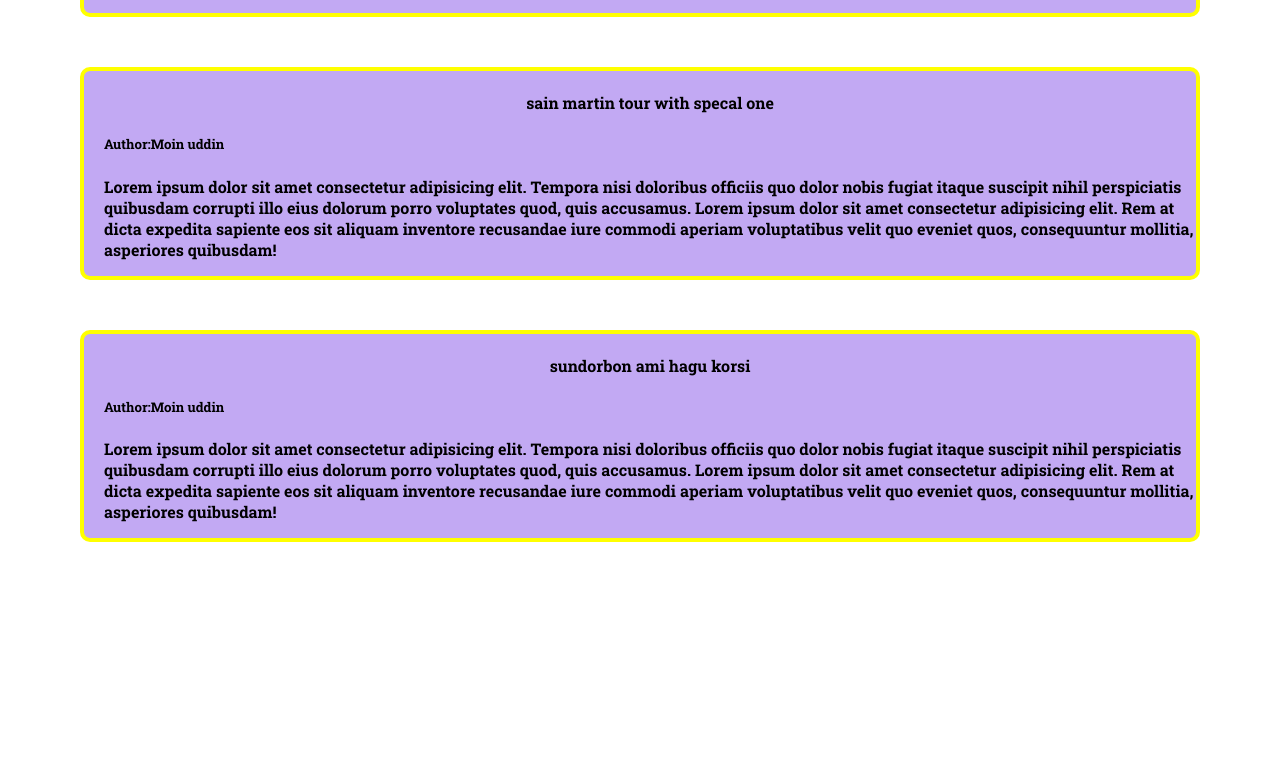
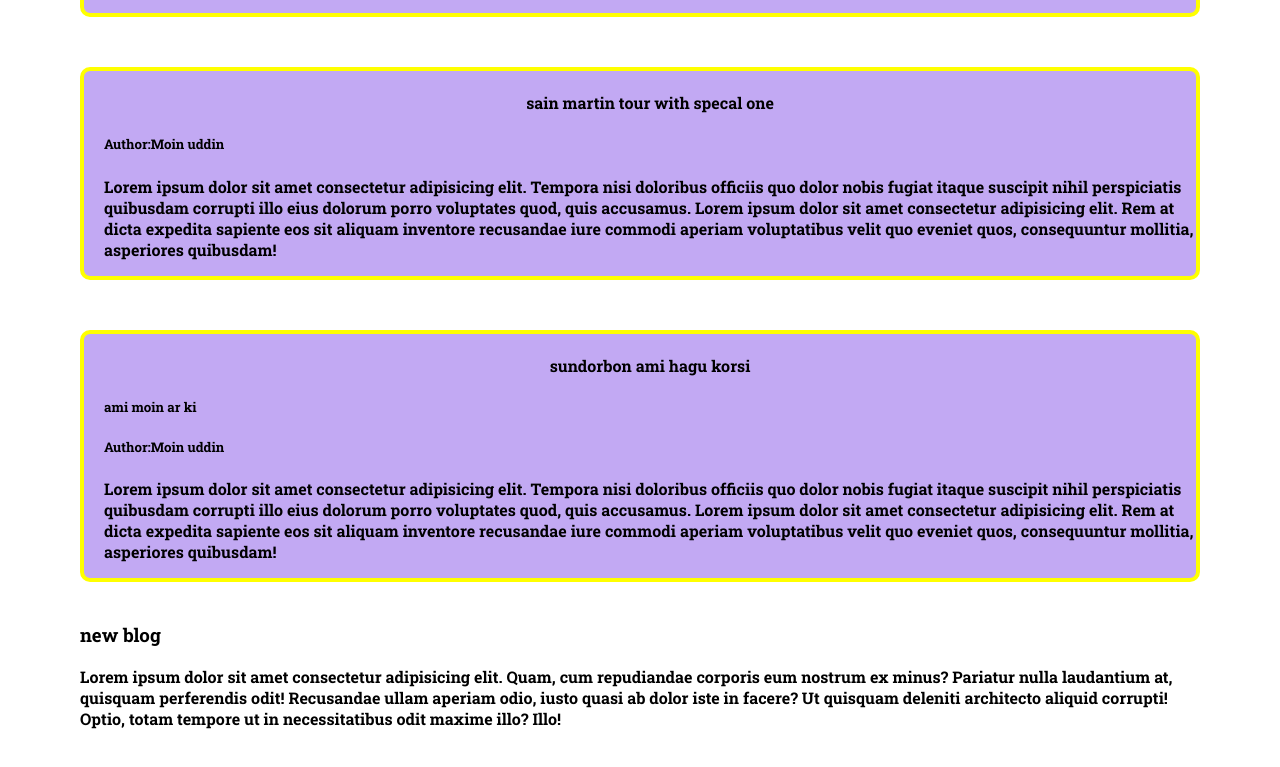
Before and after one commit to MoinUddin005/module_3, a plain HTML site: page index.html in a window 1280 px wide. Shown: the part 864-1631 px from the top of the page. Before the commit the page ends 1456 px from the top, so only its background shows below. Drawn offline with Linux system fonts and the light colour scheme.

Commit message:
new update

```diff
--- a/index.html
+++ b/index.html
@@ -4,7 +4,7 @@
     <meta charset="UTF-8">
     <meta http-equiv="X-UA-Compatible" content="IE=edge">
     <meta name="viewport" content="width=device-width, initial-scale=1.0">
-    <title>Explore css today</title>
+    <title>Explore css todayed</title>
     <link href="https://fonts.googleapis.com/css2?family=Roboto+Slab:wght@700&display=swap" rel="stylesheet">
     <link rel="stylesheet" href="new.css">
 
@@ -22,6 +22,7 @@
   </p>
 </div>
 
+
 <div class="sajek">
 
   <h4>sain martin tour with specal one</h4>
@@ -34,12 +35,18 @@
 <div class="sajek">
 
     <h4>sundorbon ami hagu korsi</h4>
+    <h5>ami moin ar ki</h5>
     <h5>Author:Moin uddin</h5>
     <p>Lorem ipsum dolor sit amet consectetur adipisicing elit. Tempora nisi doloribus officiis quo dolor nobis fugiat itaque suscipit nihil perspiciatis quibusdam corrupti illo eius dolorum porro voluptates quod, quis accusamus.
         Lorem ipsum dolor sit amet consectetur adipisicing elit. Rem at dicta expedita sapiente eos sit aliquam inventore recusandae iure commodi aperiam voluptatibus velit quo eveniet quos, consequuntur mollitia, asperiores quibusdam!
     </p>
 </div>
 
+<div>
+
+</div>
+<h3>new blog</h3>
+<p>Lorem ipsum dolor sit amet consectetur adipisicing elit. Quam, cum repudiandae corporis eum nostrum ex minus? Pariatur nulla laudantium at, quisquam perferendis odit! Recusandae ullam aperiam odio, iusto quasi ab dolor iste in facere? Ut quisquam deleniti architecto aliquid corrupti! Optio, totam tempore ut in necessitatibus odit maxime illo? Illo!</p>
 
 </body>
 </html>
```
